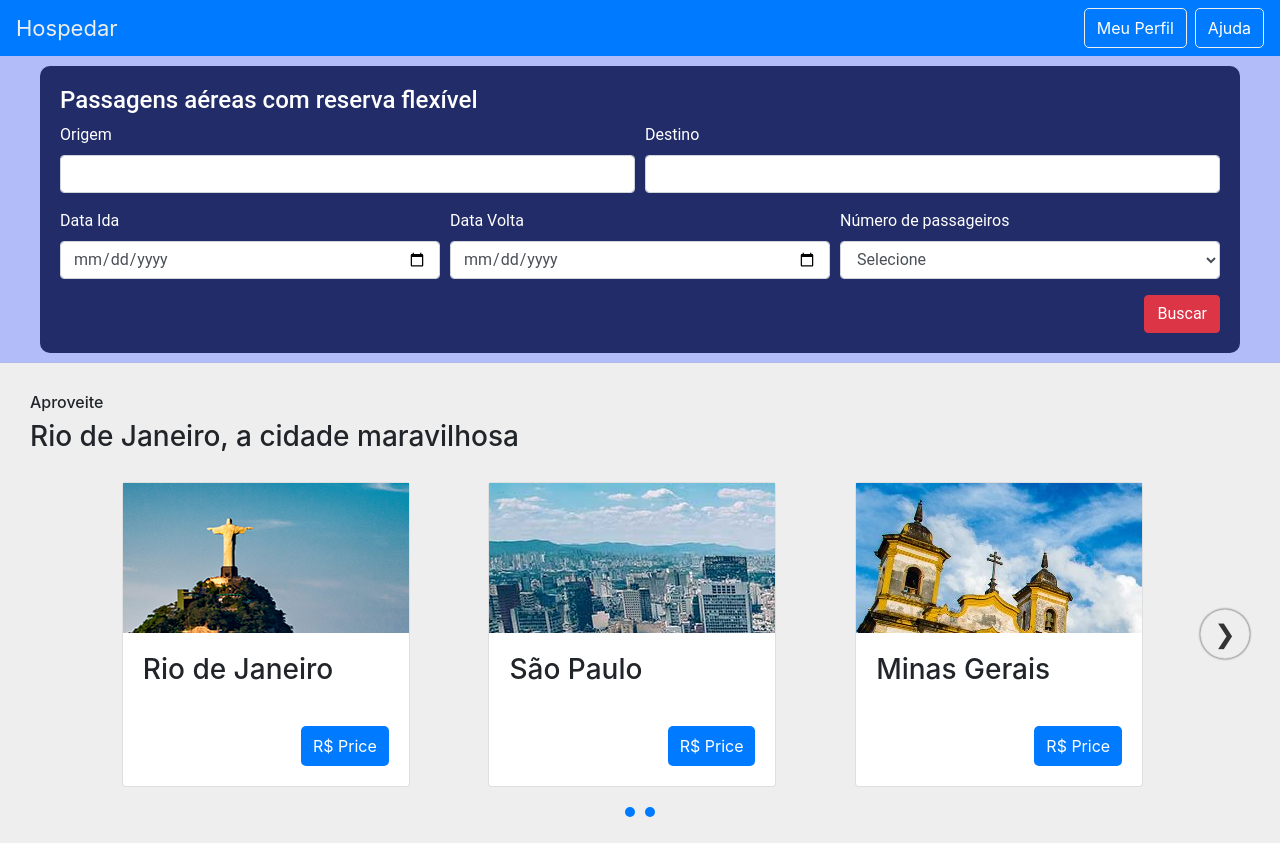
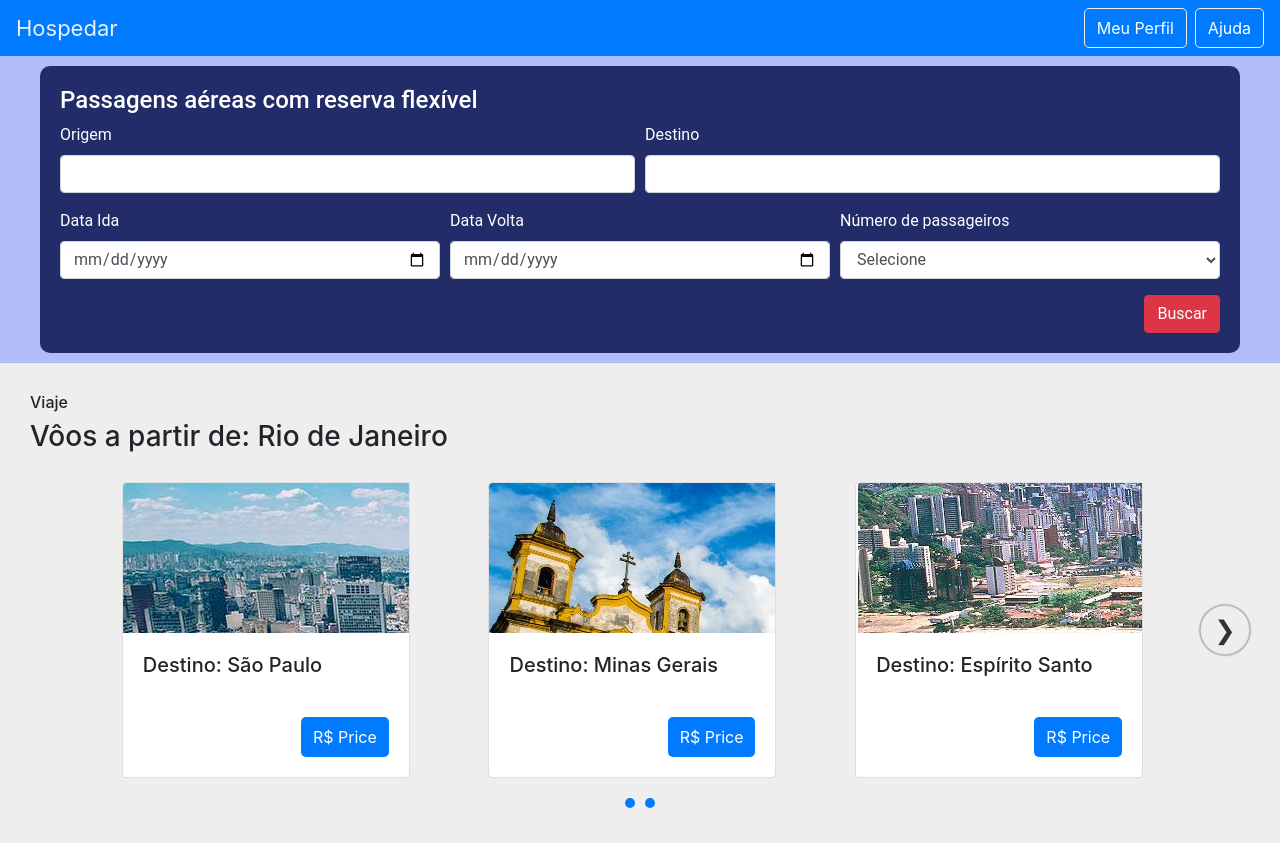
Before and after one commit to mstagomori/App.hospedar.com, a React (Create React App) app: page / in a window 1280 px wide. Built offline with nearby package versions, Linux system fonts and the light colour scheme.

Commit message:
tirei o card de rio de janeiro

```diff
--- a/src/Component/HomeCard/index.js
+++ b/src/Component/HomeCard/index.js
@@ -9,7 +9,7 @@ import CardButton from '../CardButton'
 const CardWrapper = styled.div`
     width: 18rem;
     margin-right: 15px;
-    border-radius: .25rem;
+    border-radius: 5px;
     border: solid inset 0.5px rgba(173, 173, 173, 0.445);
     transition: 0.3s;
     display: flex;
@@ -19,7 +19,7 @@ const CardWrapper = styled.div`
         box-shadow: 5px 5px 11px rgba(33,33,33,.2);
     }
 
-    h3 {
+    h5 {
         margin-bottom: 40px;
     }
 `
@@ -40,10 +40,10 @@ class HomeCard extends React.Component {
             <CardWrapper>
                 <Card>
                     <ImgWrapper>
-                        <Image src={this.props.img}/>
+                        <Image src={this.props.img} rounded/>
                     </ImgWrapper>
                     <Card.Body>
-                        <h3>{this.props.city}</h3>
+                        <h5>Destino: {this.props.city}</h5>
                         <ButtonWrapper>
                             <CardButton href="#" name="Price"/>
                         </ButtonWrapper>
--- a/src/Data/homeCardStates.js
+++ b/src/Data/homeCardStates.js
@@ -8,31 +8,26 @@ import scImg from '../assets/santa-catarina.jpeg'
 export const homeCardStates = [
     {
         "ID": "1",
-        "Nome": "Rio de Janeiro",
-        "img": `${rjImg}`
-    },
-    {
-        "ID": "2",
         "Nome": "São Paulo",
         "img": `${spImg}`
     },
     {
-        "ID": "3",
+        "ID": "2",
         "Nome": "Minas Gerais",
         "img": `${mgImg}`
     },
     {
-        "ID": "4",
+        "ID": "3",
         "Nome": "Espírito Santo",
         "img": `${esImg}`
     },
     {
-        "ID": "5",
+        "ID": "4",
         "Nome": "Bahia",
         "img": `${baImg}`
     },
     {
-        "ID": "6",
+        "ID": "5",
         "Nome": "Santa Catarina",
         "img": `${scImg}`
     }
--- a/src/pages/HomeProfile.js
+++ b/src/pages/HomeProfile.js
@@ -133,8 +133,8 @@ export default function Home (props) {
 
 		<div className="offer-container">
 		<div className="offer-description-container">
-		<h6>Aproveite</h6>
-		<h3>Rio de Janeiro, a cidade maravilhosa</h3>
+		<h6>Viaje</h6>
+		<h3>Vôos a partir de: Rio de Janeiro</h3>
 		</div>
 
 
```
